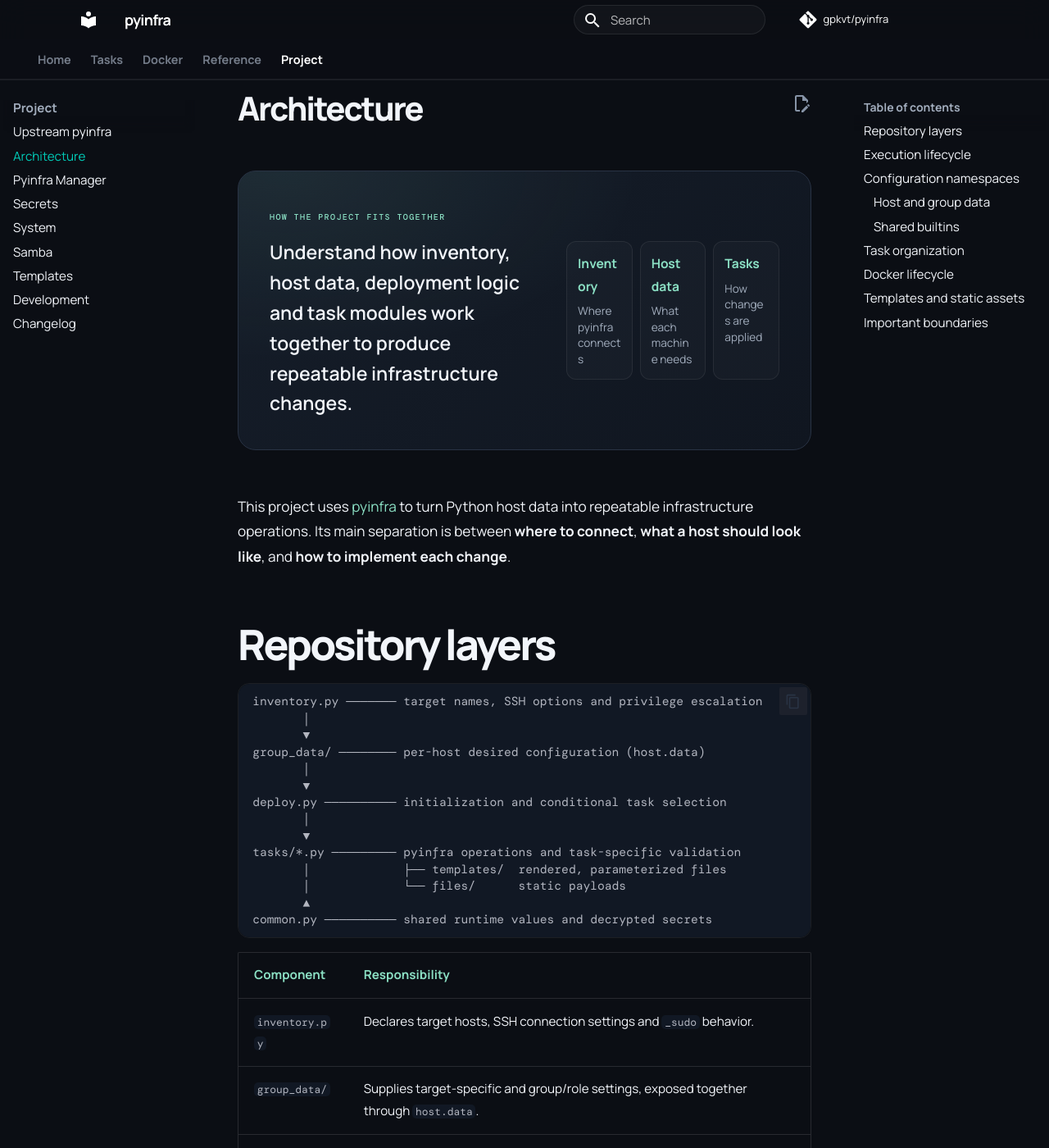
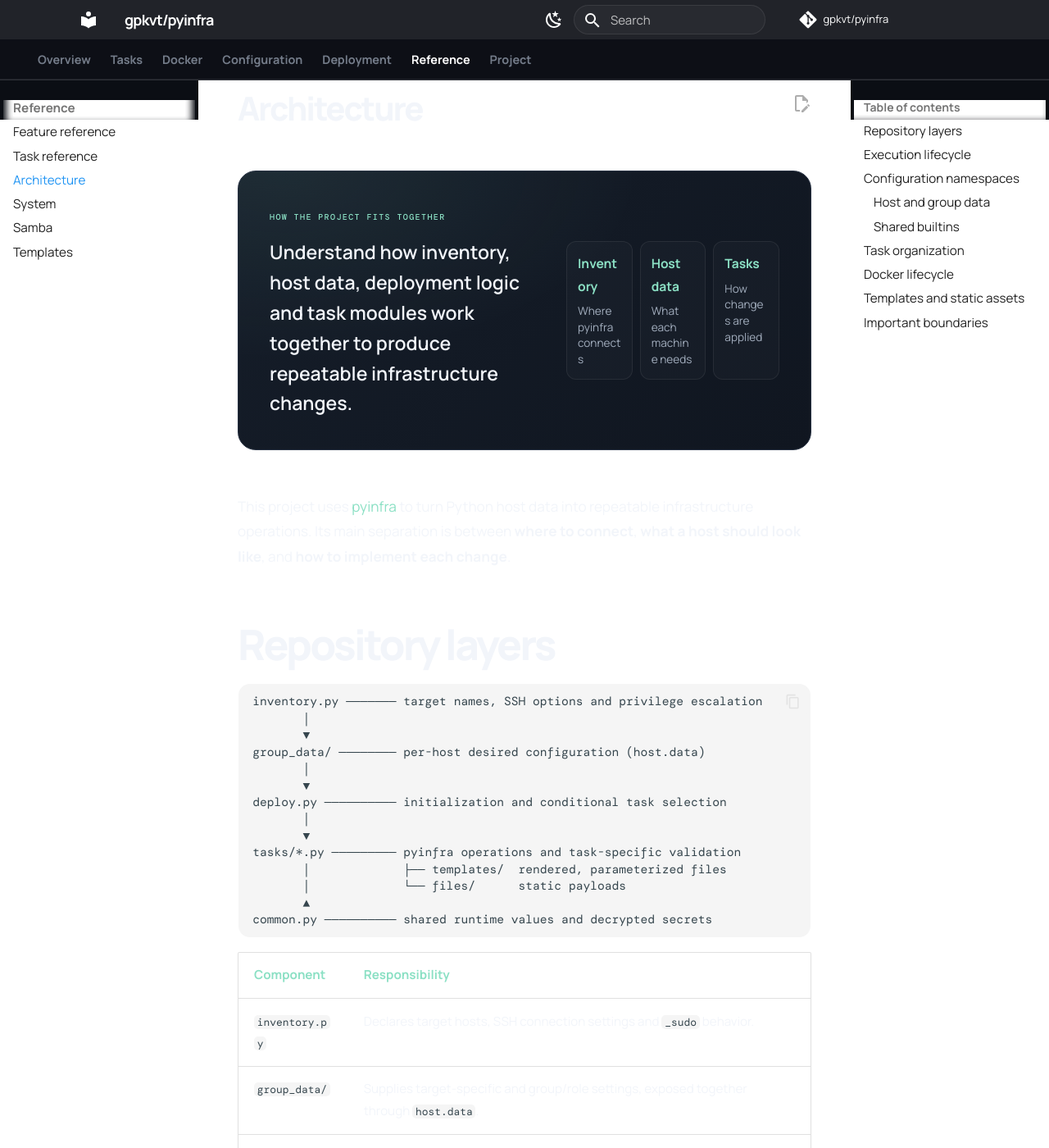
Before and after one commit to gpkvt/pyinfra, an MkDocs documentation site: the page built from docs/architecture.md, in a window 1280 px wide and 1400 px high. Shown: the whole window at 82% size. Built offline with MkDocs 1.6.1 and Material for MkDocs 9.7.7, drawn with Linux system fonts in a browser that asks for light colours; some web fonts are replaced; comment, search, counter and statistics services are not loaded; some of the changed text lies outside the part shown.

Commit message:
docs: replace promotional website with technical documentation

```diff
--- a/mkdocs.yml
+++ b/mkdocs.yml
@@ -1,8 +1,6 @@
 ---
-site_name: pyinfra
-site_description: >-
-  A practical pyinfra deployment for Debian and Ubuntu servers, Docker services
-  and Linux workstations.
+site_name: gpkvt/pyinfra
+site_description: Deployment configuration and task modules using upstream pyinfra.
 site_url: https://gpkvt.github.io/pyinfra/
 repo_url: https://github.com/gpkvt/pyinfra
 repo_name: gpkvt/pyinfra
@@ -25,13 +23,21 @@ theme:
     - toc.follow
     - content.code.copy
     - content.action.edit
-  font:
-    text: Manrope
-    code: DM Mono
   palette:
-    - scheme: slate
-      primary: teal
-      accent: teal
+    - media: "(prefers-color-scheme: light)"
+      scheme: default
+      primary: blue
+      accent: blue
+      toggle:
+        icon: material/weather-night
+        name: Switch to dark mode
+    - media: "(prefers-color-scheme: dark)"
+      scheme: slate
+      primary: blue
+      accent: blue
+      toggle:
+        icon: material/weather-sunny
+        name: Switch to light mode
 
 extra_css:
   - stylesheets/extra.css
@@ -58,21 +64,21 @@ plugins:
   - search
 
 nav:
-  - Home: index.md
+  - Overview: index.md
   - Tasks: tasks-overview.md
   - Docker: docker.md
+  - Configuration: configuration.md
+  - Deployment: deployment.md
   - Reference:
       - Feature reference: feature-reference.md
       - Task reference: tasks.md
-      - Configuration: configuration.md
-      - Deployment: deployment.md
-  - Project:
-      - Upstream pyinfra: upstream.md
       - Architecture: architecture.md
-      - Pyinfra Manager: pyinfra-manager.md
-      - Secrets: secrets.md
       - System: system.md
       - Samba: samba.md
       - Templates: templates.md
+  - Project:
+      - Upstream pyinfra: upstream.md
+      - Pyinfra Manager: pyinfra-manager.md
+      - Secrets: secrets.md
       - Development: development.md
       - Changelog: changelog.md
```
